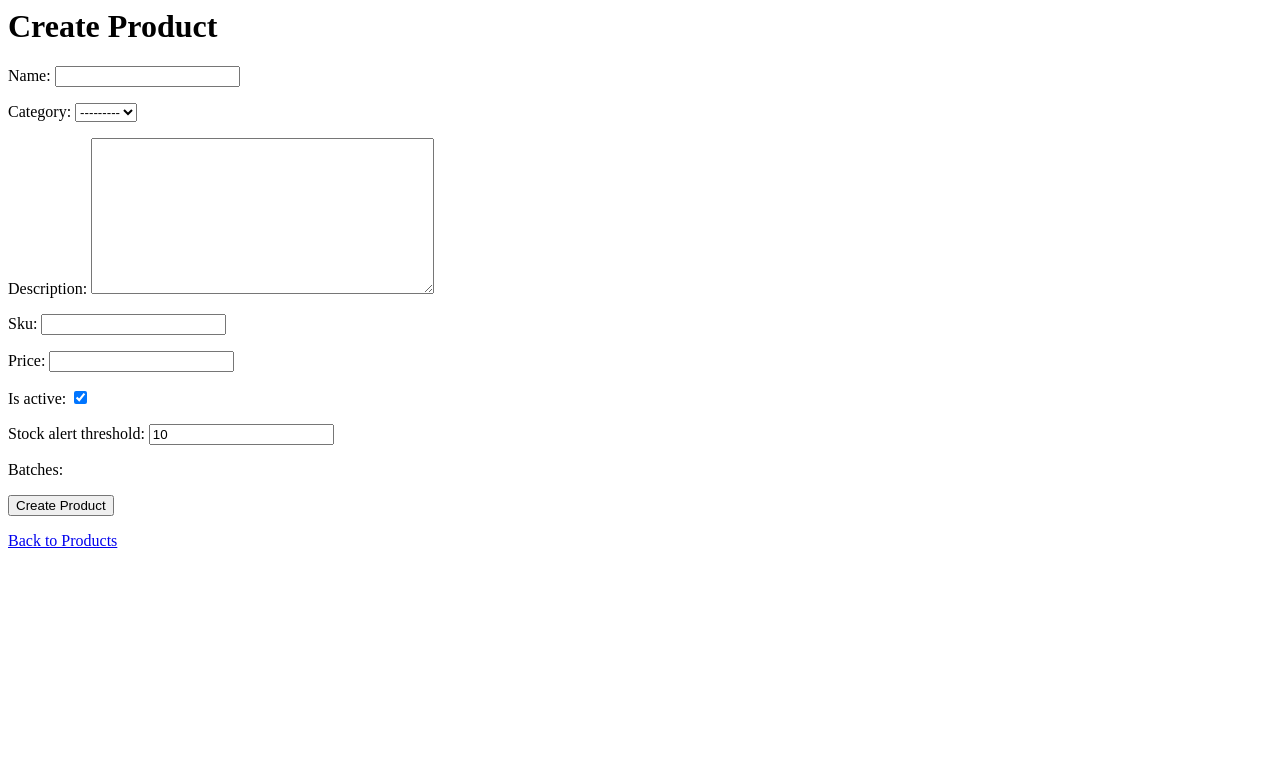
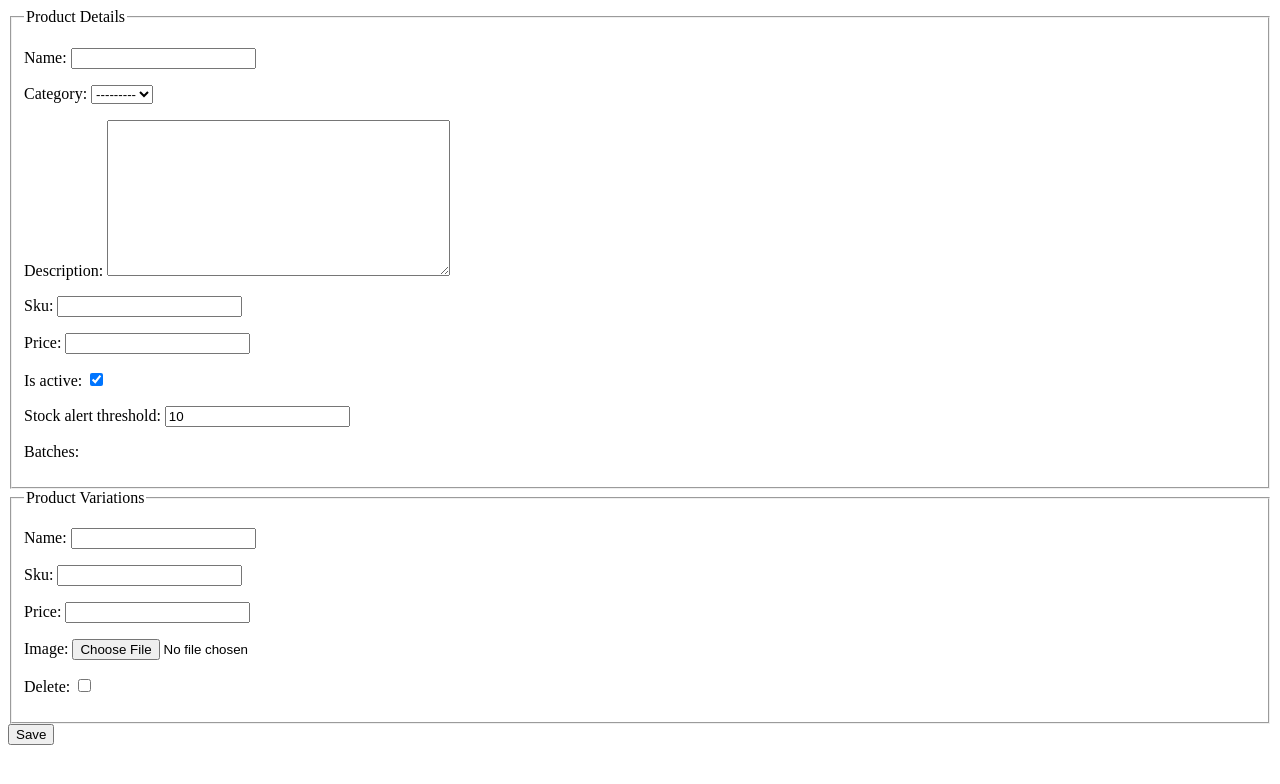
Before and after one commit to AbdullahAtif1/Commandesk-Automation, a Django app: page /inventory-tracking/products/create/ in a window 1280 px wide. Shown: the top 784 px of the page. Run offline with Django 5.2, Linux system fonts and the light colour scheme; the visitor is signed in with stand-in values (Sample User, id 1); data that the repository does not hold is empty.

Commit message:
CRUD for inventory models - part 3
step to link the product variations to it, completed. Next will be to finish the CRUD for the inventory app

```diff
--- a/stock_track/forms.py
+++ b/stock_track/forms.py
@@ -1,5 +1,6 @@
 from django import forms
 from .models import *
+from django.forms import inlineformset_factory
 
 class BatchForm(forms.ModelForm):
     class Meta:
@@ -51,3 +52,17 @@ class ProductForm(forms.ModelForm):
             self.fields['batches'].queryset = Batch.objects.filter(company_owner=company_owner)
             # Filter categories by company_owner
             self.fields['category'].queryset = Category.objects.filter(company_owner=company_owner)
+
+
+class ProductVariationForm(forms.ModelForm):
+    class Meta:
+        model = ProductVariation
+        fields = ['name', 'sku', 'price', 'image']
+
+ProductVariationInlineFormSet = inlineformset_factory(
+    Product,
+    ProductVariation,
+    form=ProductVariationForm,
+    extra=1,  # Number of empty forms to display
+    can_delete=True  # Allow deletion of variations
+)
--- a/stock_track/urls.py
+++ b/stock_track/urls.py
@@ -32,8 +32,8 @@ urlpatterns = [
 
 		# Product
 		path('products/', views.product_list, name='product_list'),
-    path('products/create/', views.create_product, name='create_product'),
-    path('products/<int:id>/update/', views.update_product, name='update_product'),
+    path('products/create/', views.product_create, name='create_product'),
+    path('products/<int:id>/update/', views.product_update, name='update_product'),
     path('products/<int:id>/delete/', views.delete_product, name='delete_product'),
 
 ]
--- a/stock_track/views.py
+++ b/stock_track/views.py
@@ -215,37 +215,63 @@ def product_list(request):
 
 
 # Create Product
-def create_product(request):
+def product_create(request):
 
-    form = ProductForm(company_owner=request.user)
+    product_form = ProductForm(company_owner=request.user)
+    variation_formset = ProductVariationInlineFormSet()
     if request.method == "POST":
-        form = ProductForm(request.POST)
-        if form.is_valid():
-            product = form.save(commit=False)
-            product.company_owner = request.user  # Set the company_owner
+        product_form = ProductForm(request.POST, company_owner=request.user)
+        variation_formset = ProductVariationInlineFormSet(request.POST, request.FILES)
+
+        if product_form.is_valid() and variation_formset.is_valid():
+            # Save the product
+            product = product_form.save(commit=False)
+            product.company_owner = request.user
             product.save()
-            form.save_m2m()  # Save the many-to-many relationships
-            return redirect('stock_track:product_list')
+            product_form.save_m2m()
+
+            # Save the variations
+            variations = variation_formset.save(commit=False)
+            for variation in variations:
+                variation.product = product
+                variation.save()
+            return redirect("stock_track:product_list")
     else:
-        form = ProductForm(company_owner=request.user)
+        product_form = ProductForm(company_owner=request.user)
+        variation_formset = ProductVariationInlineFormSet()
 
-    return render(request, 'stock_track/product_form.html', {'form': form, 'action': 'Create'})
-
+    return render(
+        request,
+        "stock_track/product_form.html",
+        {
+            "product_form": product_form,
+            "variation_formset": variation_formset,
+        },
+    )
 
 # Update Product
-def update_product(request, id):
+def product_update(request, id):
+    product = get_object_or_404(Product, id=id, company_owner=request.user)
+    if request.method == "POST":
+        product_form = ProductForm(request.POST, instance=product, company_owner=request.user)
+        variation_formset = ProductVariationInlineFormSet(request.POST, request.FILES, instance=product)
 
-    product = get_object_or_404(Product, id=id, company_owner=request.user)
-    form = ProductForm(user=request.user, instance=product)
-    if request.method == "POST":
-        form = ProductForm(request.POST, instance=product)
-        if form.is_valid():
-            form.save()
-            return redirect('stock_track:product_list')
+        if product_form.is_valid() and variation_formset.is_valid():
+            product_form.save()
+            variation_formset.save()
+            return redirect("stock_track:product_list")
     else:
-        form = ProductForm(user=request.user, instance=product)
+        product_form = ProductForm(instance=product, company_owner=request.user)
+        variation_formset = ProductVariationInlineFormSet(instance=product)
 
-    return render(request, 'stock_track/product_form.html', {'form': form, 'action': 'Update'})
+    return render(
+        request,
+        "stock_track/product_form.html",
+        {
+            "product_form": product_form,
+            "variation_formset": variation_formset,
+        },
+    )
 
 
 # Delete Product
--- a/templates/stock_track/product_form.html
+++ b/templates/stock_track/product_form.html
@@ -1,7 +1,23 @@
-<h1>{{ action }} Product</h1>
-<form method="POST">
-    {% csrf_token %}
-    {{ form.as_p }}
-    <button type="submit">{{ action }} Product</button>
+<form method="post" enctype="multipart/form-data">
+	{% csrf_token %}
+	<fieldset>
+			<legend>Product Details</legend>
+			{{ product_form.as_p }}
+	</fieldset>
+
+	<fieldset>
+			<legend>Product Variations</legend>
+			{{ variation_formset.management_form }}
+			{% for form in variation_formset %}
+					<div>
+							{{ form.as_p }}
+							{% if form.instance.pk %}
+									<label for="{{ form.prefix }}-DELETE">Delete:</label>
+									{{ form.DELETE }}
+							{% endif %}
+					</div>
+			{% endfor %}
+	</fieldset>
+
+	<button type="submit">Save</button>
 </form>
-<a href="{% url 'stock_track:product_list' %}">Back to Products</a>
```
